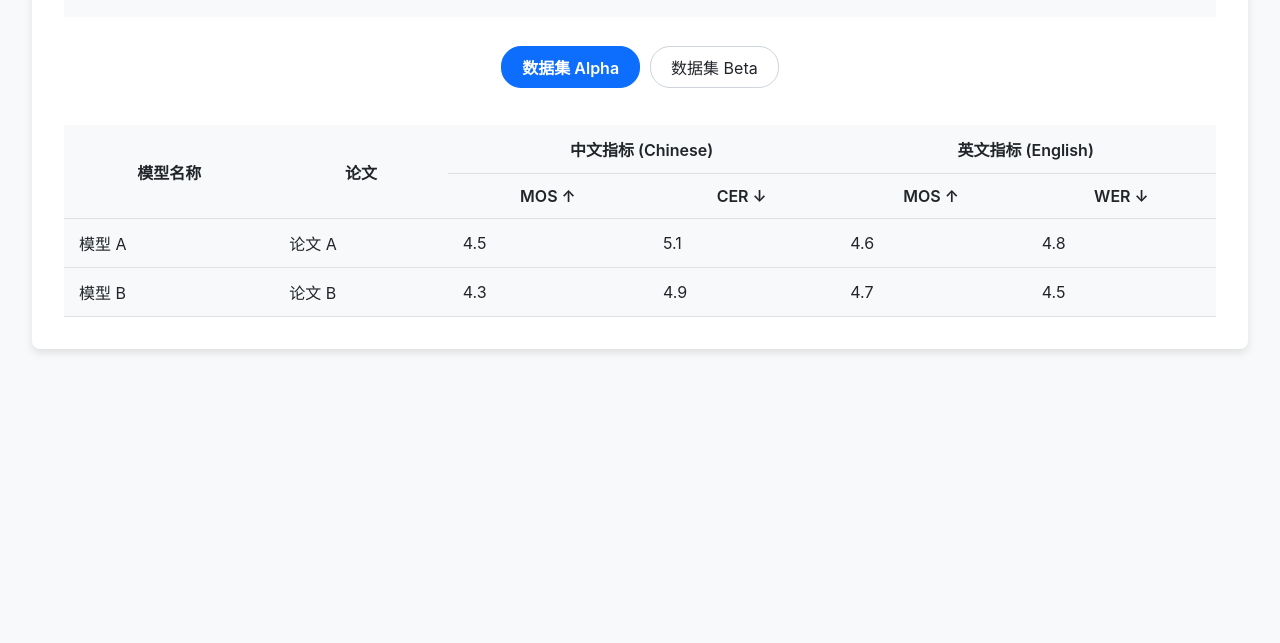
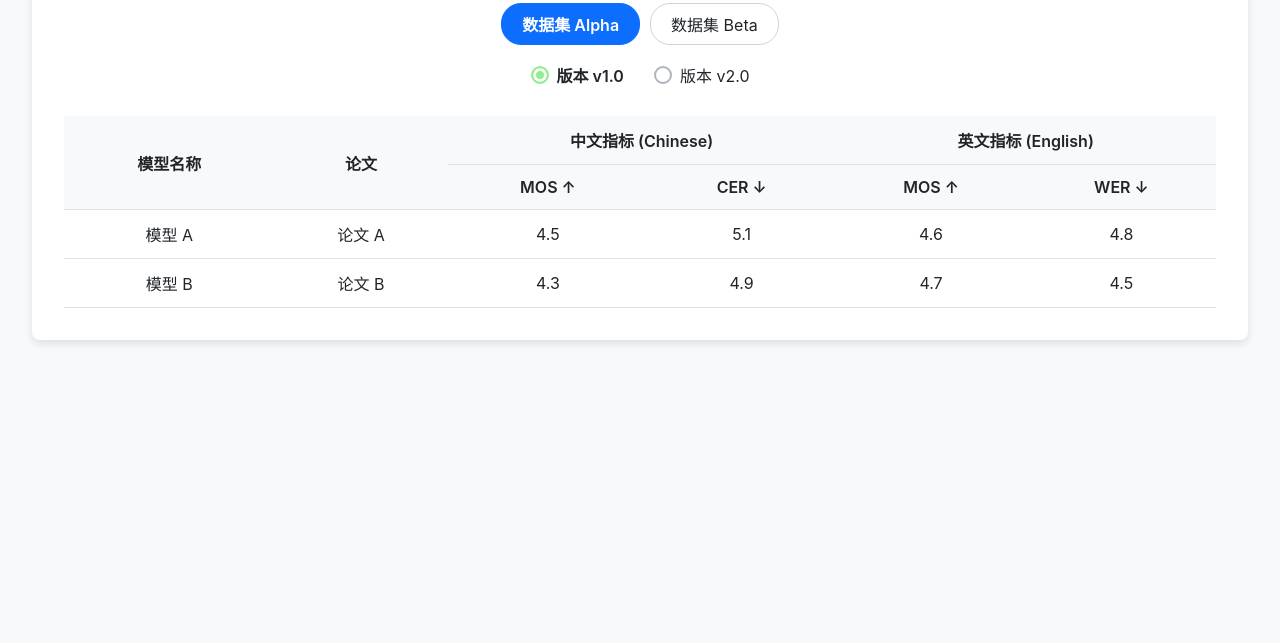
Before and after one commit to Lsx1999/Ming-Freeform-Audio-Edit-leaderboard, a plain HTML site: page index.html in a window 1280 px wide. Shown: the part 157-800 px from the top of the page. Drawn offline with Linux system fonts and the light colour scheme.

Commit message:
第二版复杂表头，添加居中显示，多版本数据集

```diff
--- a/data/leaderboard_data.json
+++ b/data/leaderboard_data.json
@@ -4,6 +4,63 @@
         "versions": {
             "v1": {
                 "name": "版本 v1.0",
+                "metrics": {
+                    "chinese": {
+                        "name": "中文指标 (Chinese)",
+                        "list": [
+                            {
+                                "id": "c_mos",
+                                "name": "MOS ↑",
+                                "sort": "desc"
+                            },
+                            {
+                                "id": "c_wer",
+                                "name": "CER ↓",
+                                "sort": "asc"
+                            }
+                        ]
+                    },
+                    "english": {
+                        "name": "英文指标 (English)",
+                        "list": [
+                            {
+                                "id": "e_mos",
+                                "name": "MOS ↑",
+                                "sort": "desc"
+                            },
+                            {
+                                "id": "e_wer",
+                                "name": "WER ↓",
+                                "sort": "asc"
+                            }
+                        ]
+                    }
+                },
+                "models": [
+                    {
+                        "name": "模型 A",
+                        "paper": "论文 A",
+                        "scores": {
+                            "c_mos": 4.5,
+                            "c_wer": 5.1,
+                            "e_mos": 4.6,
+                            "e_wer": 4.8
+                        }
+                    },
+                    {
+                        "name": "模型 B",
+                        "paper": "论文 B",
+                        "scores": {
+                            "c_mos": 4.3,
+                            "c_wer": 4.9,
+                            "e_mos": 4.7,
+                            "e_wer": 4.5
+                        }
+                    }
+                ]
+            },
+            "v2": {
+                "name": "版本 v2.0",
                 "metrics": {
                     "chinese": {
                         "name": "中文指标 (Chinese)",
--- a/index.html
+++ b/index.html
@@ -6,12 +6,7 @@
     <meta name="viewport" content="width=device-width, initial-scale=1.0">
     <title>评测集排行榜</title>
     <style>
-        /* ... 其他样式保持不变 ... */
-        body,
-        .container,
-        h1,
-        table {
-            /* 为了简洁，省略了未改变的样式 */
+        body {
             font-family: -apple-system, BlinkMacSystemFont, "Segoe UI", Roboto, "Helvetica Neue", Arial, sans-serif;
             margin: 0;
             padding: 2rem;
@@ -40,11 +35,24 @@
             margin-top: 1.5rem;
         }
 
+        /* --- 修改开始：表格单元格居中 --- */
         th,
         td {
             padding: 12px 15px;
             border-bottom: 1px solid #dee2e6;
+            text-align: center;
+            /* 水平居中 */
+            vertical-align: middle;
+            /* 垂直居中 */
         }
+
+        /* 为了更好的可读性，将模型名称和论文列恢复为左对齐 */
+        /* tbody td:first-child,
+        tbody td:nth-child(2) {
+            text-align: left;
+        } */
+
+        /* --- 修改结束 --- */
 
         .selector-group {
             display: flex;
@@ -118,18 +126,12 @@
             font-weight: 600;
         }
 
-        /* --- 修改开始：调整表头样式以适应复杂结构 --- */
         thead th {
             background-color: #f8f9fa;
             font-weight: 600;
             user-select: none;
-            text-align: center;
-            /* 居中对齐，让合并单元格更好看 */
-            vertical-align: middle;
-            /* 垂直居中 */
         }
 
-        /* 只有第二行的指标（有data-metric-id属性的）才有点击手势 */
         thead th[data-metric-id] {
             cursor: pointer;
         }
@@ -137,8 +139,6 @@
         thead th[data-metric-id]:hover {
             background-color: #e9ecef;
         }
-
-        /* --- 修改结束 --- */
     </style>
 </head>
 
@@ -155,10 +155,9 @@
         </div>
     </div>
 
-    <!-- --- 修改开始：JavaScript渲染逻辑重构 --- -->
+    <!-- JavaScript部分无需修改，逻辑已满足需求 -->
     <script>
         document.addEventListener('DOMContentLoaded', async () => {
-            // --- DOM元素获取和状态定义部分（无变化） ---
             const datasetSelector = document.getElementById('dataset-selector');
             const versionSelector = document.getElementById('version-selector');
             const tableHead = document.querySelector('#leaderboard-table thead');
@@ -168,7 +167,6 @@
             let currentVersionId = '';
             let currentSort = { metricId: '', direction: '' };
 
-            // --- 数据加载部分（无变化） ---
             try {
                 const response = await fetch('./data/leaderboard_data.json');
                 allData = await response.json();
@@ -178,7 +176,6 @@
                 return;
             }
 
-            // --- 选择器创建和更新逻辑（无变化） ---
             function init() {
                 const datasetIds = Object.keys(allData); if (datasetIds.length === 0) return;
                 currentDatasetId = datasetIds[0]; createDatasetSelector(datasetIds); updateVersionSelector(); render();
@@ -190,11 +187,6 @@
                 versionSelector.innerHTML = ''; const dataset = allData[currentDatasetId]; const versionIds = Object.keys(dataset.versions); if (versionIds.length <= 1) { currentVersionId = versionIds[0]; return; } currentVersionId = versionIds[0]; versionIds.forEach(id => { const input = document.createElement('input'); input.type = 'radio'; input.id = `ver-${id}`; input.name = 'version'; input.value = id; if (id === currentVersionId) input.checked = true; const label = document.createElement('label'); label.htmlFor = `ver-${id}`; label.textContent = dataset.versions[id].name; versionSelector.appendChild(input); versionSelector.appendChild(label); input.addEventListener('change', (e) => { currentVersionId = e.target.value; currentSort = { metricId: '', direction: '' }; render(); }); });
             }
 
-            /**
-             * 核心渲染函数，负责生成整个表格
-             * @description 此函数已重构以支持两级表头。
-             *              它会动态读取JSON中的metrics分组，并生成合并单元格。
-             */
             function render() {
                 if (!currentDatasetId || !currentVersionId) return;
 
@@ -202,36 +194,23 @@
                 const metricsData = versionData.metrics;
                 let models = [...versionData.models];
 
-                // 1. 生成表头 (Header)
-                // headerRow1: 顶级分组行 (例如 "中文指标", "英文指标")
-                // headerRow2: 次级具体指标行 (例如 "MOS", "WER")
                 let headerRow1 = '<tr><th rowspan="2">模型名称</th><th rowspan="2">论文</th>';
-                let headerRow2 = '<tr>'; // 第二行从空开始，因为它没有模型和论文列
-
-                // 将所有具体指标平铺到一个数组中，方便后续渲染表体和排序
+                let headerRow2 = '<tr>';
                 const flatMetrics = [];
 
-                // 遍历指标分组 (例如 "chinese", "english")
                 for (const groupKey in metricsData) {
                     const group = metricsData[groupKey];
                     const metricCount = group.list.length;
-
-                    // 【可拓展性】您只需在JSON中添加或删除分组，这里会自动计算合并列数
                     headerRow1 += `<th colspan="${metricCount}">${group.name}</th>`;
-
-                    // 遍历分组下的具体指标
                     group.list.forEach(metric => {
-                        // 【可拓展性】您只需在JSON的list中增删指标，这里会自动添加新列
                         headerRow2 += `<th data-metric-id="${metric.id}" data-sort-dir="${metric.sort}">${metric.name}</th>`;
-                        flatMetrics.push(metric); // 收集到平铺数组
+                        flatMetrics.push(metric);
                     });
                 }
                 headerRow1 += '</tr>';
                 headerRow2 += '</tr>';
-
                 tableHead.innerHTML = headerRow1 + headerRow2;
 
-                // 2. 数据排序 (Sorting)
                 if (currentSort.metricId) {
                     models.sort((a, b) => {
                         const valA = a.scores[currentSort.metricId];
@@ -240,11 +219,9 @@
                     });
                 }
 
-                // 3. 渲染表体 (Body)
                 tableBody.innerHTML = '';
                 models.forEach(model => {
                     let bodyRow = `<tr><td>${model.name}</td><td>${model.paper}</td>`;
-                    // 使用平铺后的指标数组，确保列的顺序与表头一致
                     flatMetrics.forEach(metric => {
                         bodyRow += `<td>${model.scores[metric.id] || '-'}</td>`;
                     });
@@ -252,7 +229,6 @@
                     tableBody.innerHTML += bodyRow;
                 });
 
-                // 4. 为新表头添加事件监听
                 tableHead.querySelectorAll('th[data-metric-id]').forEach(th => {
                     th.addEventListener('click', () => {
                         currentSort.metricId = th.dataset.metricId;
@@ -265,7 +241,6 @@
             init();
         });
     </script>
-    <!-- --- 修改结束 --- -->
 </body>
 
 </html>
```
